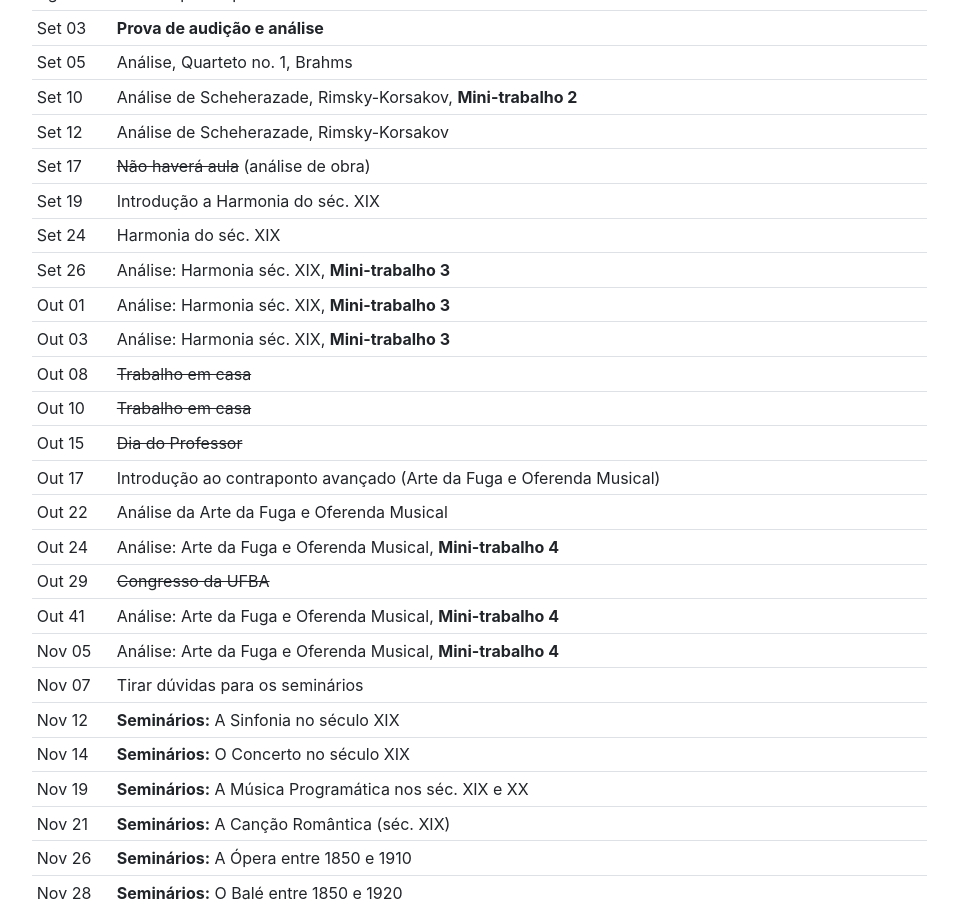
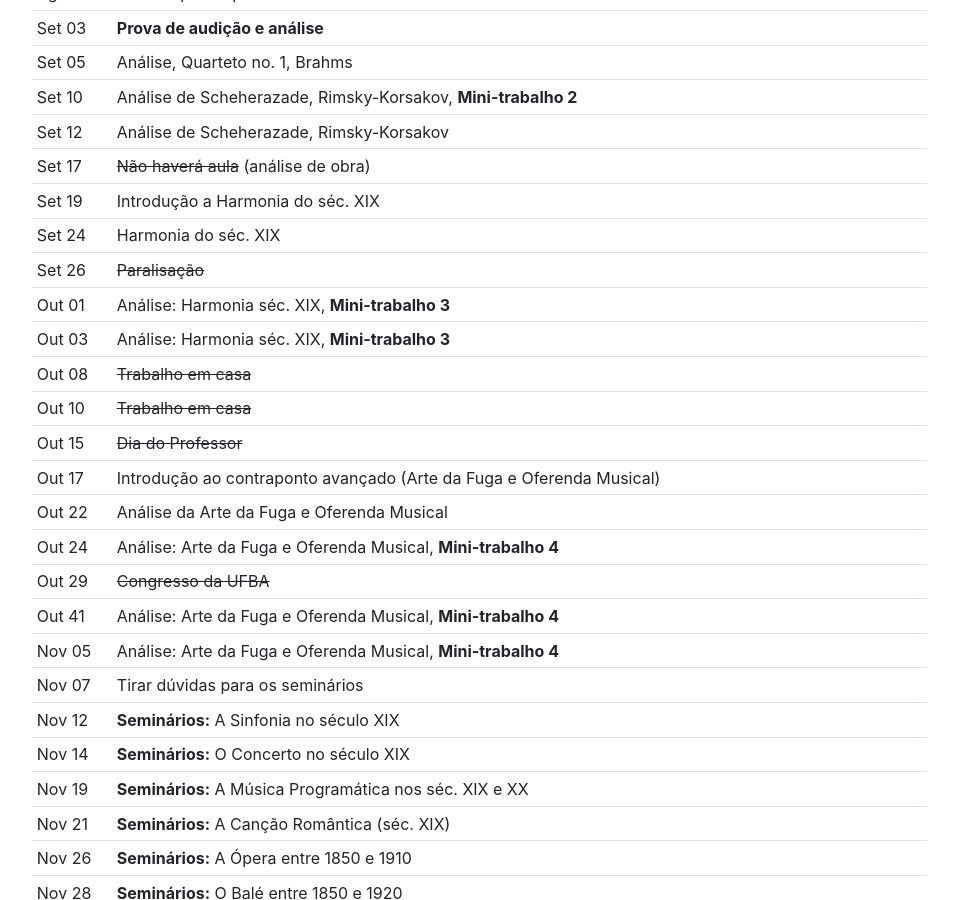
Before and after one commit to kroger/genosmus, a Jekyll site: the page built from _pedro/2019.2/musa76.md, in a window 1280 px wide and 900 px high, scrolled down 1882 px. Shown: the whole window, without its empty margins (68-1026 px from the left). Built offline with Jekyll 4.4.1, drawn with Linux system fonts in a browser that asks for light colours.

Commit message:
Atualiza cronograma

```diff
--- a/_pedro/2019.2/musa76.md
+++ b/_pedro/2019.2/musa76.md
@@ -93,7 +93,7 @@
 | Set 17 | <del>Não haverá aula</del> (análise de obra)                         |
 | Set 19 | Introdução a Harmonia do séc. XIX                                    |
 | Set 24 | Harmonia do séc. XIX                                                 |
-| Set 26 | Análise: Harmonia séc. XIX, **Mini-trabalho 3**                      |
+| Set 26 | <del>Paralisação</del>
 | Out 01 | Análise: Harmonia séc. XIX, **Mini-trabalho 3**                      |
 | Out 03 | Análise: Harmonia séc. XIX, **Mini-trabalho 3**                      |
 | Out 08 | <del>Trabalho em casa</del>                                          |
```
